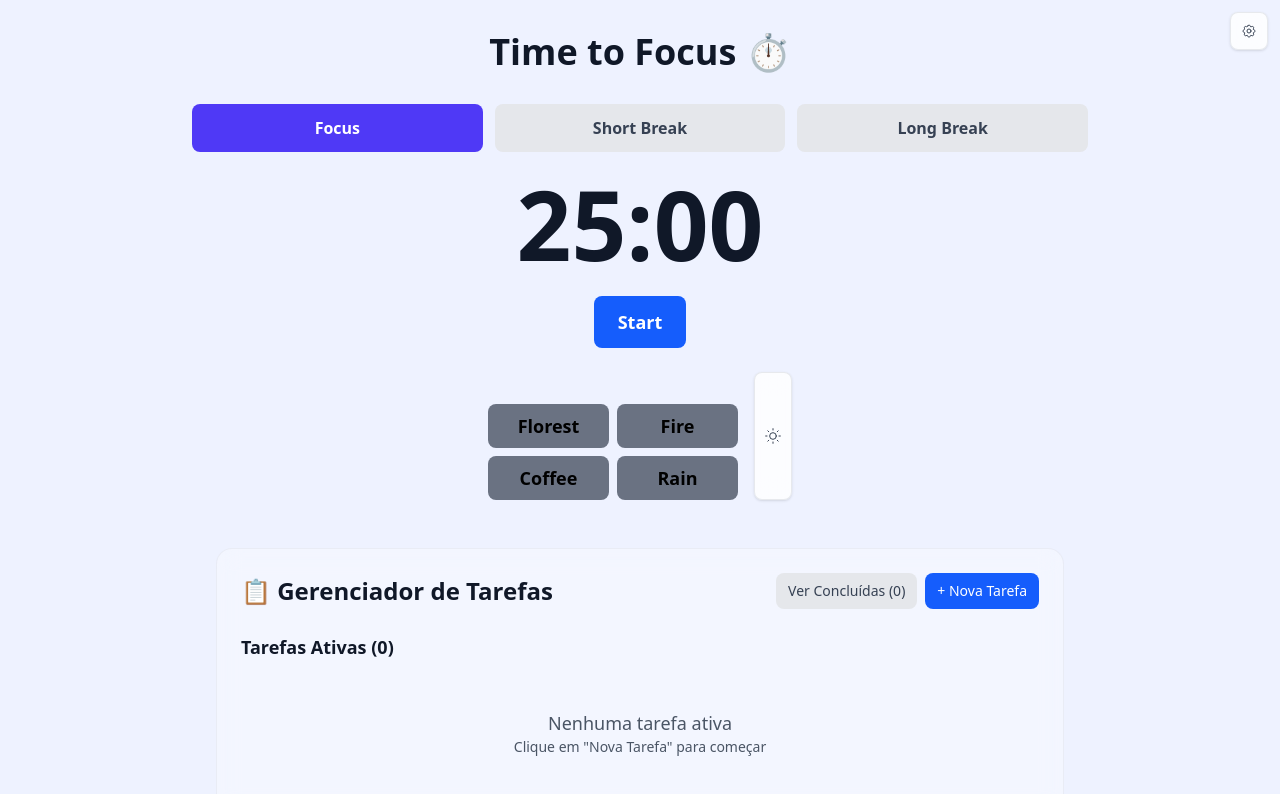
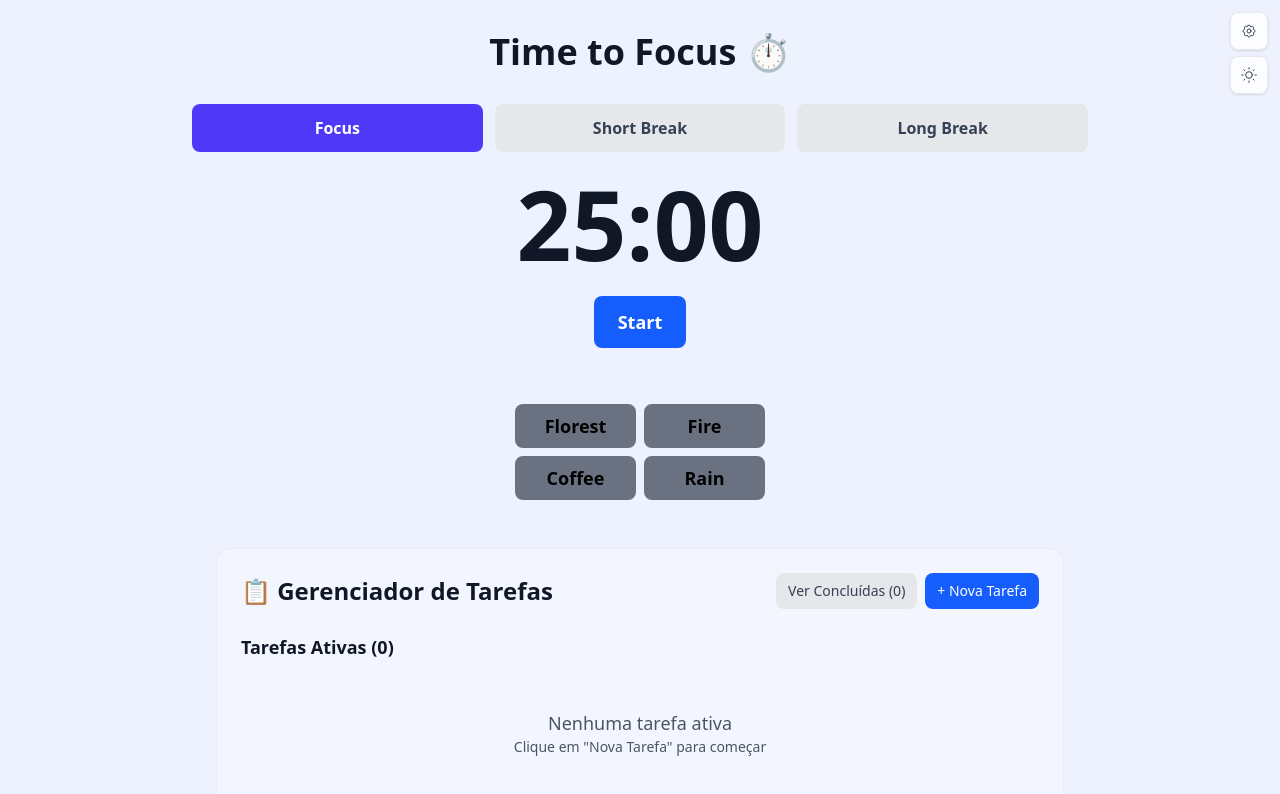
Before and after one commit to arthurobs542/focus-timer, a Next.js app: page / in a window 1280 px wide. Shown: the top 794 px of the page. Built offline with nearby package versions, Linux system fonts and the light colour scheme.

Commit message:
Exibe ThemeToggle no topo junto com SettingsModal

```diff
--- a/src/app/components/TasksManager.tsx
+++ b/src/app/components/TasksManager.tsx
@@ -79,7 +79,8 @@ export default function TasksManager() {
               }`}
             >
               <span className="hidden sm:inline">
-                {showCompleted ? "Ocultar Concluídas" : "Ver Concluídas"} ({completedTasks.length})
+                {showCompleted ? "Ocultar Concluídas" : "Ver Concluídas"} (
+                {completedTasks.length})
               </span>
               <span className="sm:hidden">
                 {showCompleted ? "Ocultar" : "Ver"} ({completedTasks.length})
--- a/src/app/components/ThemeToggle.tsx
+++ b/src/app/components/ThemeToggle.tsx
@@ -13,7 +13,7 @@ export default function ThemeToggle() {
   return (
     <button
       onClick={() => setTheme(theme === "light" ? "dark" : "light")}
-      className={`group rounded-lg p-2.5 shadow-sm backdrop-blur-md transition-all duration-200 focus:outline-none focus:ring-2 focus:ring-indigo-400/70 ${
+      className={`group absolute right-3 top-14 z-10 rounded-lg p-2.5 shadow-sm backdrop-blur-md transition-all duration-200 focus:outline-none focus:ring-2 focus:ring-indigo-400/70 ${
         theme === "dark"
           ? "border border-white/20 bg-white/20 text-white hover:bg-indigo-600/80 hover:scale-105"
           : "border border-gray-300/50 bg-white/80 text-gray-700 hover:bg-indigo-100/80 hover:scale-105"
--- a/src/app/page.tsx
+++ b/src/app/page.tsx
@@ -2,10 +2,10 @@
 import { useState } from "react";
 import { useTheme } from "next-themes";
 import Sounds from "./components/Sounds";
-import ThemeToggle from "./components/ThemeToggle";
 import Timer from "./components/Timer";
 import SettingsModal from "./components/SettingsModal";
 import TasksManager from "./components/TasksManager";
+import ThemeToggle from "./components/ThemeToggle";
 
 export default function Home() {
   const [isOpen, setISOpen] = useState(false);
@@ -52,17 +52,18 @@ export default function Home() {
           <path d="M15 12a3 3 0 1 1-6 0 3 3 0 0 1 6 0Z" />
         </svg>
       </button>
-
+      <ThemeToggle />
       <SettingsModal isOpen={isOpen} onClose={() => setISOpen(false)} />
 
       <div className="w-full max-w-4xl mx-auto space-y-6">
-        <h1 className="text-3xl sm:text-4xl font-bold text-center mb-8">Time to Focus ⏱️</h1>
+        <h1 className="text-3xl sm:text-4xl font-bold text-center mb-8">
+          Time to Focus ⏱️
+        </h1>
 
         <Timer currentMode={mode} onModeChange={setMode} />
 
-        <div className="flex justify-center gap-4">
+        <div className="flex justify-center">
           <Sounds />
-          <ThemeToggle />
         </div>
 
         <TasksManager />
```
